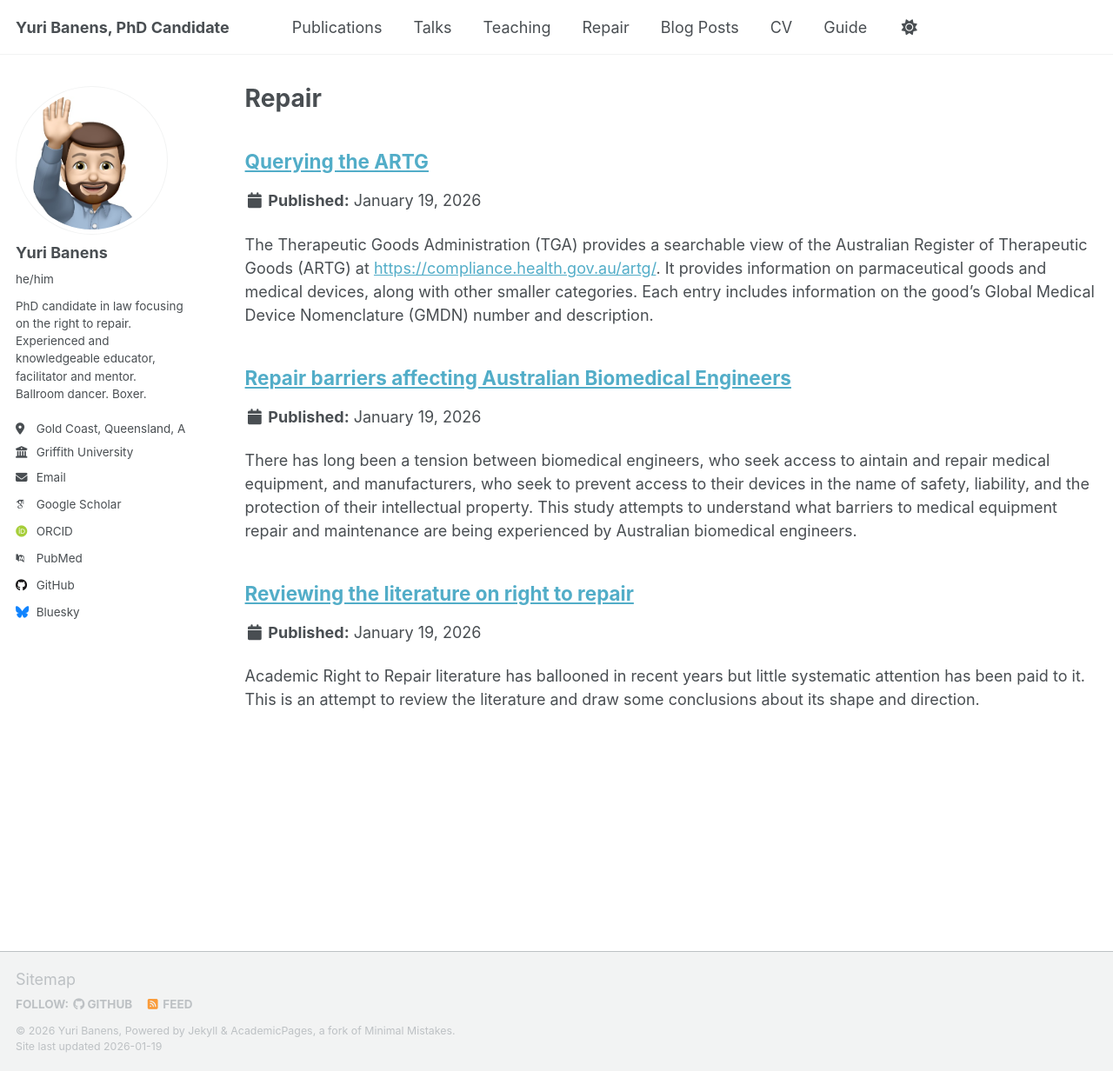
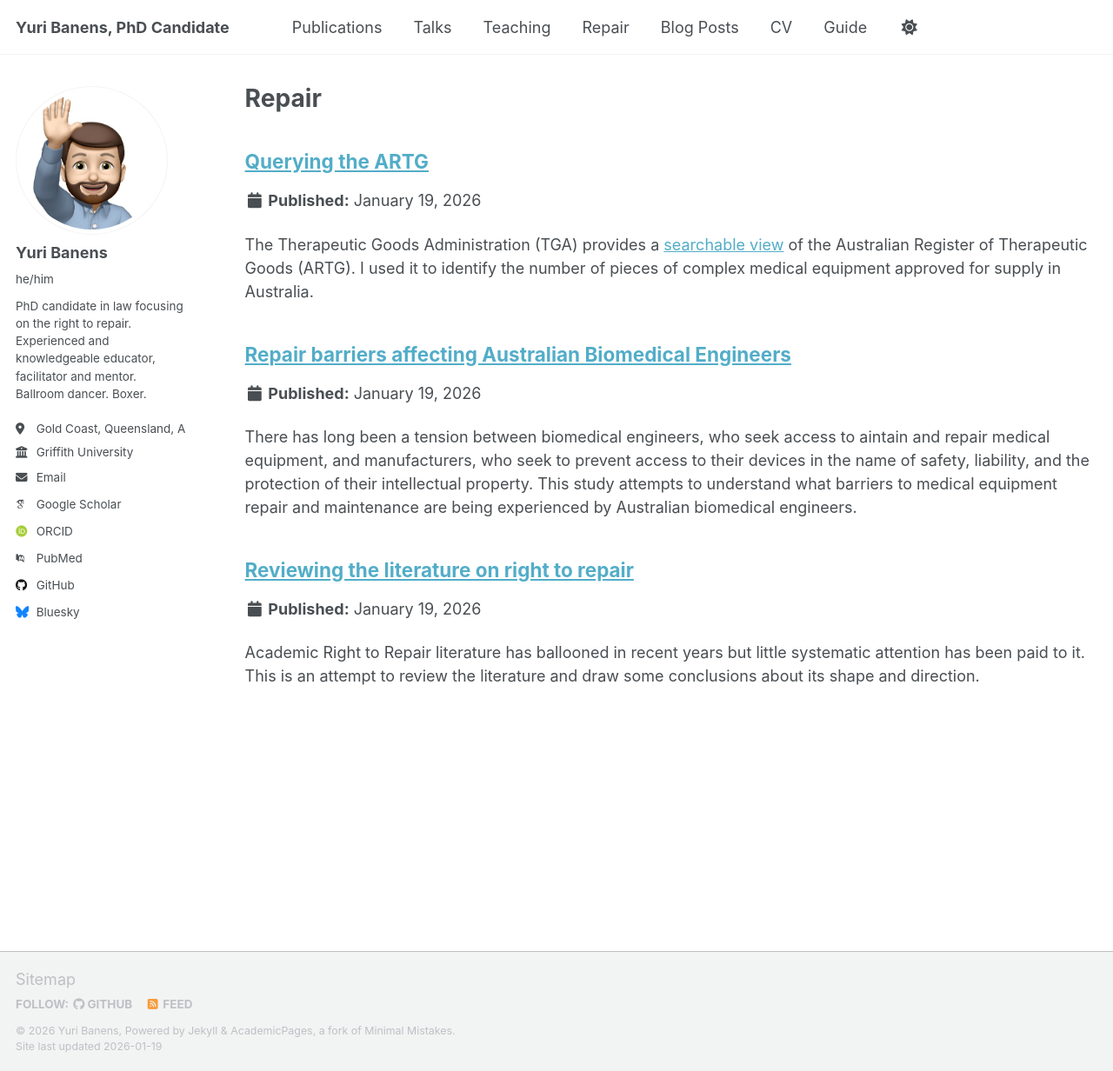
Before and after one commit to ybanens/ybanens.github.io, a Jekyll site: the page built from _pages/repair.html, in a window 1280 px wide and 1232 px high. Shown: the whole window at 87% size. Built offline with Jekyll 4.4.1, drawn with Linux system fonts in a browser that asks for light colours; some web fonts are replaced; a script that is not in the unit is left out.

Commit message:
Update artg_query.md

```diff
--- a/_portfolio/artg_query.md
+++ b/_portfolio/artg_query.md
@@ -1,12 +1,12 @@
 ---
 title: "Querying the ARTG"
-excerpt: "The Therapeutic Goods Administration (TGA) provides a searchable view of the Australian Register of Therapeutic Goods (ARTG) at [https://compliance.health.gov.au/artg/](https://compliance.health.gov.au/artg/). It provides information on parmaceutical goods and medical devices, along with other smaller categories. Each entry includes information on the good's Global Medical Device Nomenclature (GMDN) number and description."
+excerpt: "The Therapeutic Goods Administration (TGA) provides a [searchable view](https://compliance.health.gov.au/artg/) of the Australian Register of Therapeutic Goods (ARTG). I used it to identify the number of pieces of complex medical equipment approved for supply in Australia."
 collection: portfolio
 ---
 
 ## Querying the ARTG
 
-The Therapeutic Goods Administration (TGA) provides a searchable view of the Australian Register of Therapeutic Goods (ARTG) at [https://compliance.health.gov.au/artg/](https://compliance.health.gov.au/artg/). It provides information on parmaceutical goods and medical devices, along with other smaller categories. Each entry includes information on the good's Global Medical Device Nomenclature (GMDN) number and description.
+The Therapeutic Goods Administration (TGA) provides a [searchable view](https://compliance.health.gov.au/artg/) of the Australian Register of Therapeutic Goods (ARTG). It provides information on parmaceutical goods and medical devices, along with other smaller categories. Each entry includes information on the good's Global Medical Device Nomenclature (GMDN) number and description.
 
 I sought to identify which medical devices constituted complex or capital medical equipment (see [this definition of 'medical equipment']([digitaledition.24x7mag.com/x7mag/diged/201906/index.html](https://digitaledition.24x7mag.com/x7mag/diged/201906/index.html)) by Wang). It was necessary to use GMDN descriptions, since there is no categorical way to identify them. Since there are over 7000 distinct GMDN codes in the ARTG, I used [Claude AI](https://claude.ai/) to speed the process of identification.
 
```
